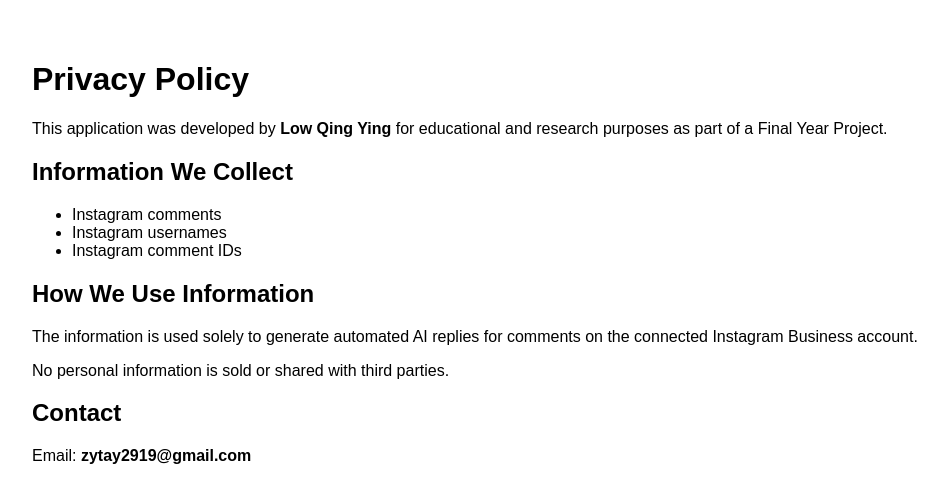
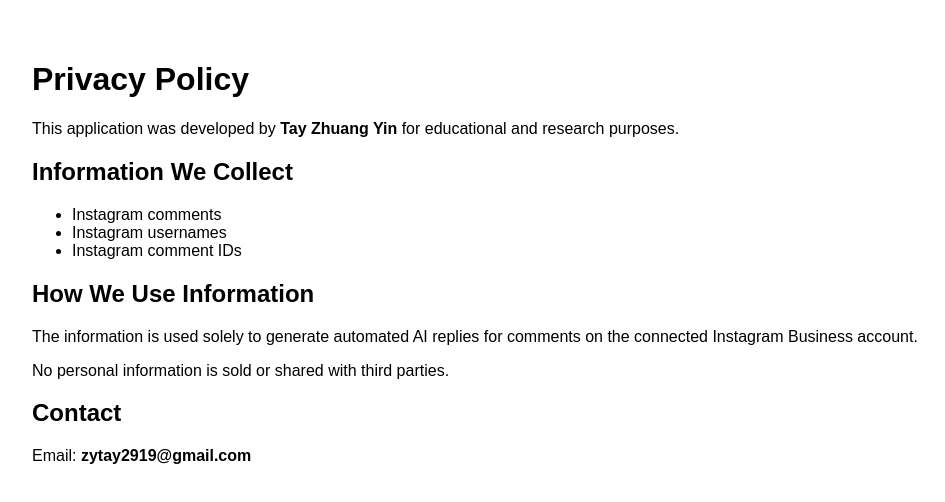
Before and after one commit to Tay-2/meta-policy, a plain HTML site: page index.html in a window 1280 px wide. Shown: the whole page, without its empty margins (158-1103 px from the left). Drawn offline with Linux system fonts and the light colour scheme.

Commit message:
Update index.html

```diff
--- a/index.html
+++ b/index.html
@@ -9,7 +9,7 @@
 <h1>Privacy Policy</h1>
 
 <p>
-This application was developed by <b>Low Qing Ying</b> for educational and research purposes as part of a Final Year Project.
+This application was developed by <b>Tay Zhuang Yin</b> for educational and research purposes.
 </p>
 
 <h2>Information We Collect</h2>
```
